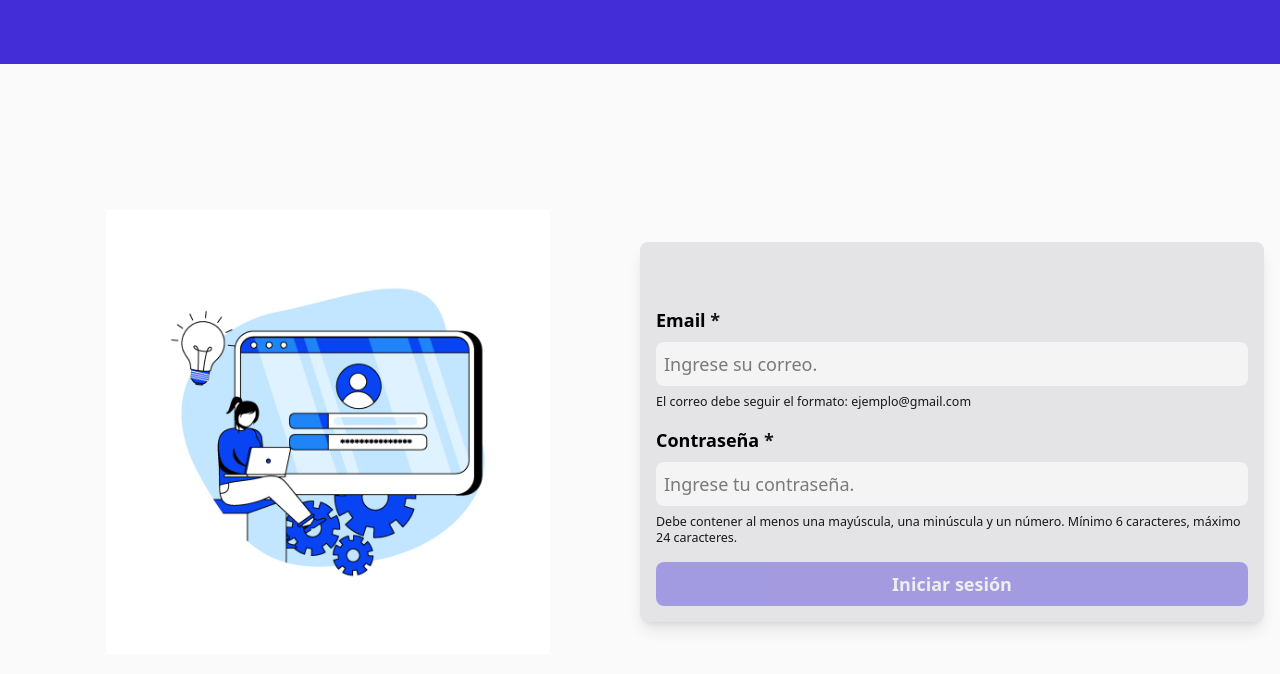
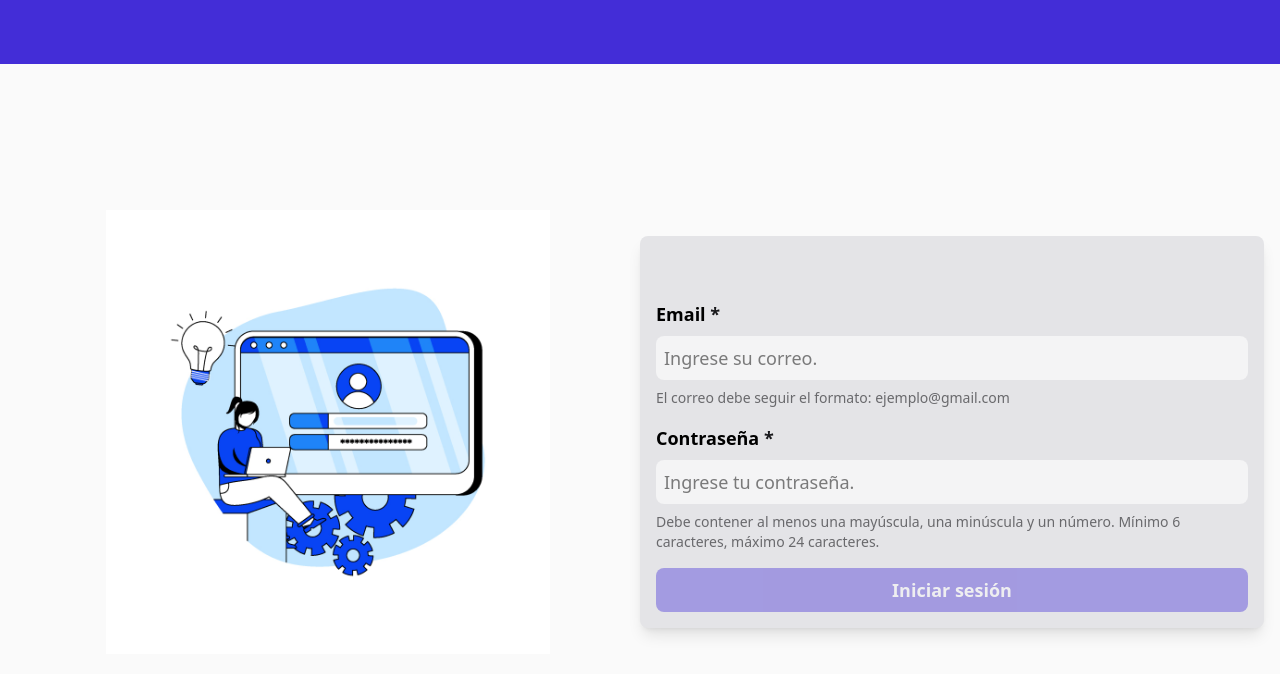
Before and after one commit to rfmgu18-dev/fullstack, a website with bundled scripts: page PaginaPrincipal/login/login.html in a window 1280 px wide. Built offline with nearby package versions, Linux system fonts and the light colour scheme.

```diff
--- a/PaginaPrincipal/login/login.html
+++ b/PaginaPrincipal/login/login.html
@@ -4,7 +4,6 @@
     <meta charset="UTF-8" />
     <meta name="viewport" content="width=device-width, initial-scale=1.0" />
     <title>Login</title>
-    <!-- Nota: estilos migrados a utilidades Tailwind en los elementos -->
     <script src="https://cdn.jsdelivr.net/npm/@tailwindcss/browser@4"></script>
     <script src="https://unpkg.com/axios/dist/axios.min.js"></script>
   </head>
@@ -34,7 +33,7 @@
             placeholder="Ingrese su correo."
             class="rounded-lg p-2 bg-zinc-100 focus:outline-indigo-700"
           />
-          <p class="text-[0.78rem] text-zinc-900 leading-[1.3] font-medium m-0 dark:text-zinc-200">El correo debe seguir el formato: ejemplo@gmail.com</p>
+          <p class="information text-sm text-zinc-900/60 leading-5 m-0">El correo debe seguir el formato: ejemplo@gmail.com</p>
         </div>
         <div class="flex flex-col gap-2">
           <label class="font-bold" for="password"
@@ -48,7 +47,7 @@
             placeholder="Ingrese tu contraseña."
             class="rounded-lg p-2 bg-zinc-100 focus:outline-indigo-700"
           />
-          <p class="text-[0.78rem] text-zinc-900 leading-[1.3] font-medium m-0 dark:text-zinc-200">Debe contener al menos una mayúscula, una minúscula y un número. Mínimo 6 caracteres, máximo 24 caracteres.</p>
+          <p class="information text-sm text-zinc-900/60 leading-5 m-0">Debe contener al menos una mayúscula, una minúscula y un número. Mínimo 6 caracteres, máximo 24 caracteres.</p>
         </div>
         <button
           id="boton"
```
